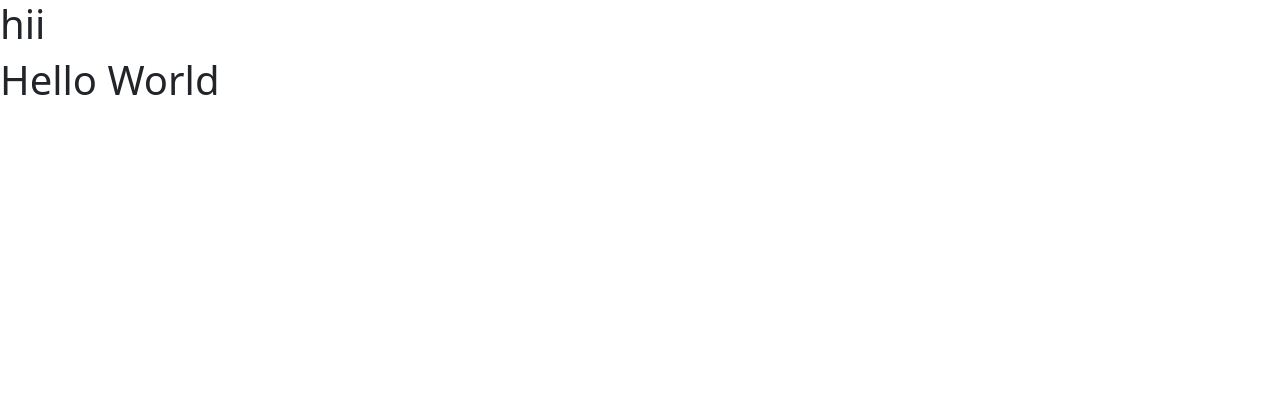
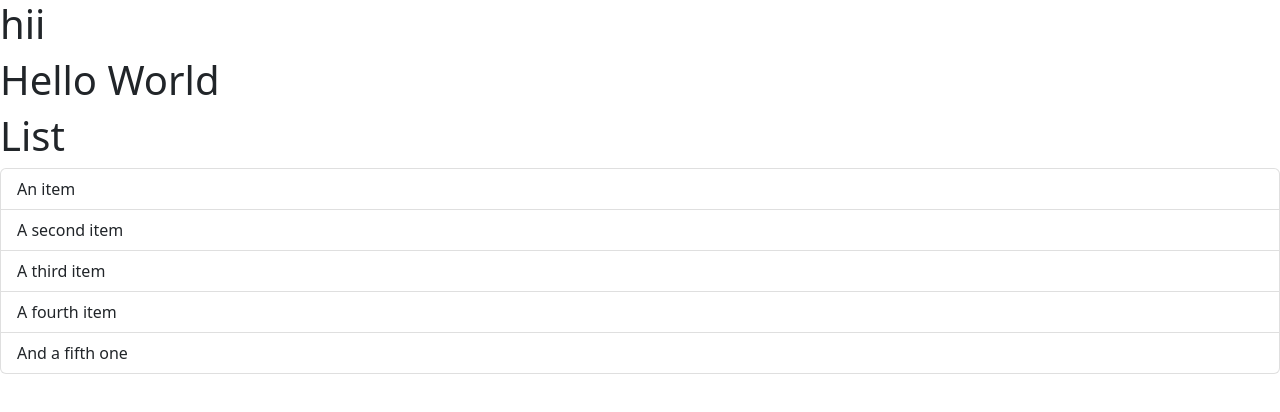
Before and after one commit to preetiParyani/react-app, a React (Vite) app: page / in a window 1280 px wide. Shown: the top 412 px of the page. Built offline with nearby package versions, Linux system fonts and the light colour scheme; the HTML template or start-up script is replaced by a standard one.

Commit message:
learning how to keep the code cleaner and also saving what I'm learning rather than deleting.

```diff
--- a/src/App.tsx
+++ b/src/App.tsx
@@ -1,14 +1,17 @@
-import Message from "./Message";
+import Message from "./components/Message";
+import ListGroup from "./components/ListGroup";
 
-export default function App() {
+function App() {
   return (
     <>
       <h1>hii</h1>
       <Message />
+      <ListGroup />
     </>
   );
 }
 
+export default App;
 // import ListGroup from "./components/ListGroup";
 // function App() {
 //   let items = ["India", "M.P.", "U.P.", "Gujarat", "maharashtra"];
--- a/src/components/ListGroup.tsx
+++ b/src/components/ListGroup.tsx
@@ -1,35 +1,50 @@
-import { useState } from "react";
+// import { useState } from "react";
 
-interface Props {
-  items: string[];
-  heading: string;
-  onSelectItem: (item: string) => void;
-}
+// interface Props {
+//   items: string[];
+//   heading: string;
+//   onSelectItem: (item: string) => void;
+// }
 
-function ListGroup({ items, heading, onSelectItem }: Props) {
-  const [selectedIndex, setSelectedIndex] = useState(-1);
+// function ListGroup({ items, heading, onSelectItem }: Props) {
+//   const [selectedIndex, setSelectedIndex] = useState(-1);
 
+//   return (
+//     <>
+//       <h1>{heading}</h1>
+//       {items.length === 0 && <p>No item found</p>}
+//       <ul className="list-group">
+//         {items.map((item, index) => (
+//           <li
+//             className={
+//               selectedIndex === index
+//                 ? "list-group-item active"
+//                 : "list-group-item"
+//             }
+//             key={item}
+//             onClick={() => {
+//               setSelectedIndex(index);
+//               onSelectItem(item);
+//             }}
+//           >
+//             {item}
+//           </li>
+//         ))}
+//       </ul>
+//     </>
+//   );
+// }
+
+function ListGroup() {
   return (
     <>
-      <h1>{heading}</h1>
-      {items.length === 0 && <p>No item found</p>}
+      <h1>List</h1>
       <ul className="list-group">
-        {items.map((item, index) => (
-          <li
-            className={
-              selectedIndex === index
-                ? "list-group-item active"
-                : "list-group-item"
-            }
-            key={item}
-            onClick={() => {
-              setSelectedIndex(index);
-              onSelectItem(item);
-            }}
-          >
-            {item}
-          </li>
-        ))}
+        <li className="list-group-item">An item</li>
+        <li className="list-group-item">A second item</li>
+        <li className="list-group-item">A third item</li>
+        <li className="list-group-item">A fourth item</li>
+        <li className="list-group-item">And a fifth one</li>
       </ul>
     </>
   );
```
Also changed, not shown: src/components/Message.tsx (renamed from src/Message.tsx).
